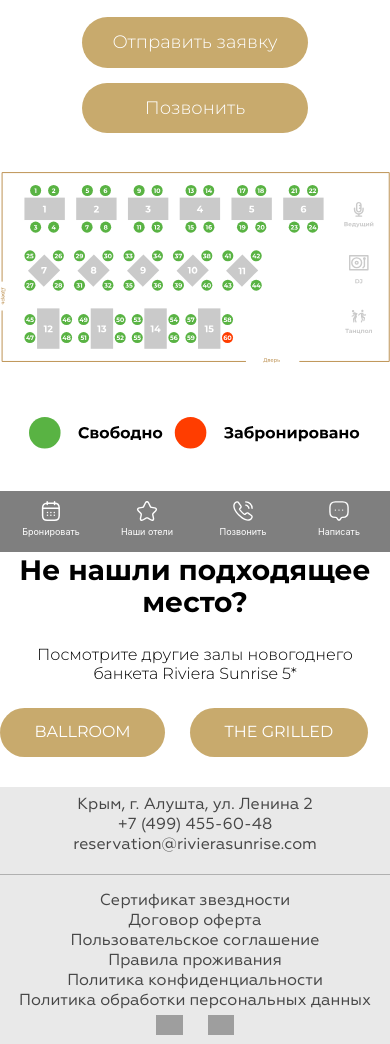
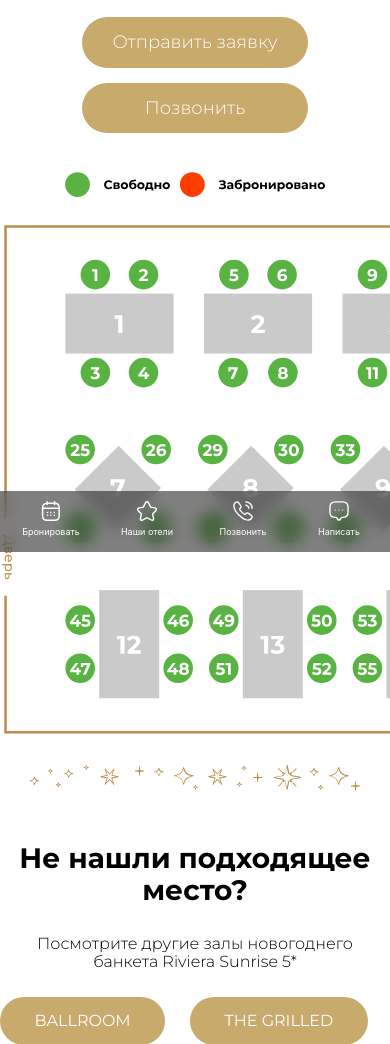
Before and after one commit to tryoha/seating, a Django app: page /tavrika/ in a window 390 px wide. Shown: the part 292-1336 px from the top of the page. Run offline with Django 5.2, Linux system fonts and the light colour scheme; data comes from the database, SQL or seed files in the repository; grey boxes are pictures that could not be loaded.

Commit message:
added tavrika mob styles

```diff
--- a/seats/templates/seats/tavrika.html
+++ b/seats/templates/seats/tavrika.html
@@ -28,7 +28,10 @@
         </div>
     </div>
     <div class="rassadka_mu">
-        <div class="rassadka__svg">
+        <div class="rassadka_m">
+            <img src="{% static 'seats/img/grilled/legend_m.svg' %}" alt="">
+        </div>
+        <div class="rassadka__svg rassadka__tavrika">
             <svg width="1044" height="513" viewBox="0 0 1044 513" fill="none" xmlns="http://www.w3.org/2000/svg">
                 <rect width="1041.66" height="510.839" transform="translate(0.340332 1.58057)" fill="white"/>
                 <rect x="80.5977" y="34.813" width="29.5686" height="29.5686" rx="14.7843" fill="{{ 1.available | get_color }}"/>
@@ -216,6 +219,8 @@
         <div class="rassadka__mu">
             <img class="rassadka__legend_mu" src="{% static 'seats/img/tavrika/tk-legend.svg' %}" alt="">
         </div>
+        <img class="stars-7" src="{% static 'seats/img/grilled/stars_7.svg' %}" alt="">
+
     </div>
     <div class="places">
         <div class="places__container">
--- a/static/seats/css/style.css
+++ b/static/seats/css/style.css
@@ -1659,7 +1659,8 @@ svg[data-v-06dbd032] {
     display: none;
   }
 
-  .rassadka {
+  .rassadka,
+  .rassadka_mu {
     max-width: 100%;
   }
 
@@ -1800,4 +1801,18 @@ svg[data-v-06dbd032] {
   .rassadka__bal svg {
     min-width: 836px;
   }
-}
+
+  .rassadka__mu {
+    display: none;
+  }
+
+  .rassadka_mu {
+    gap: 23px;
+    margin: 39px 0 0 0;
+  }
+
+  .rassadka__tavrika svg {
+    min-width: 1044px;
+
+  }
+}
```
Also changed, not shown: seats/static/seats/css/style.css (+17 -2 lines).
